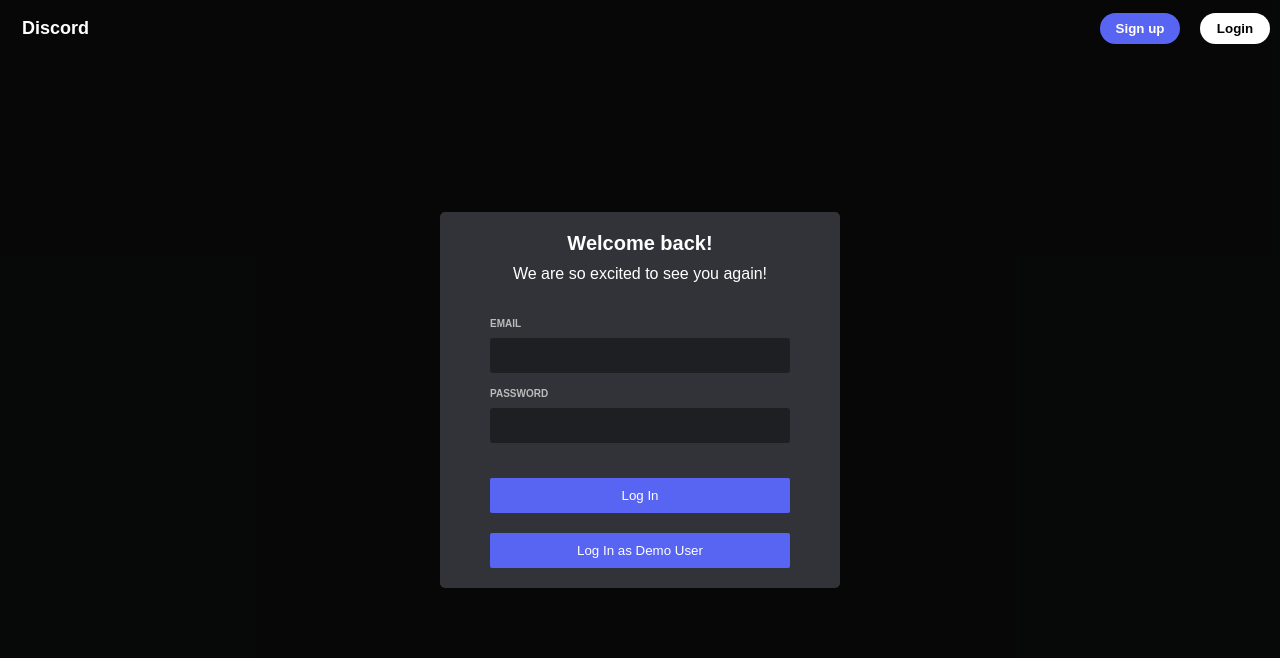
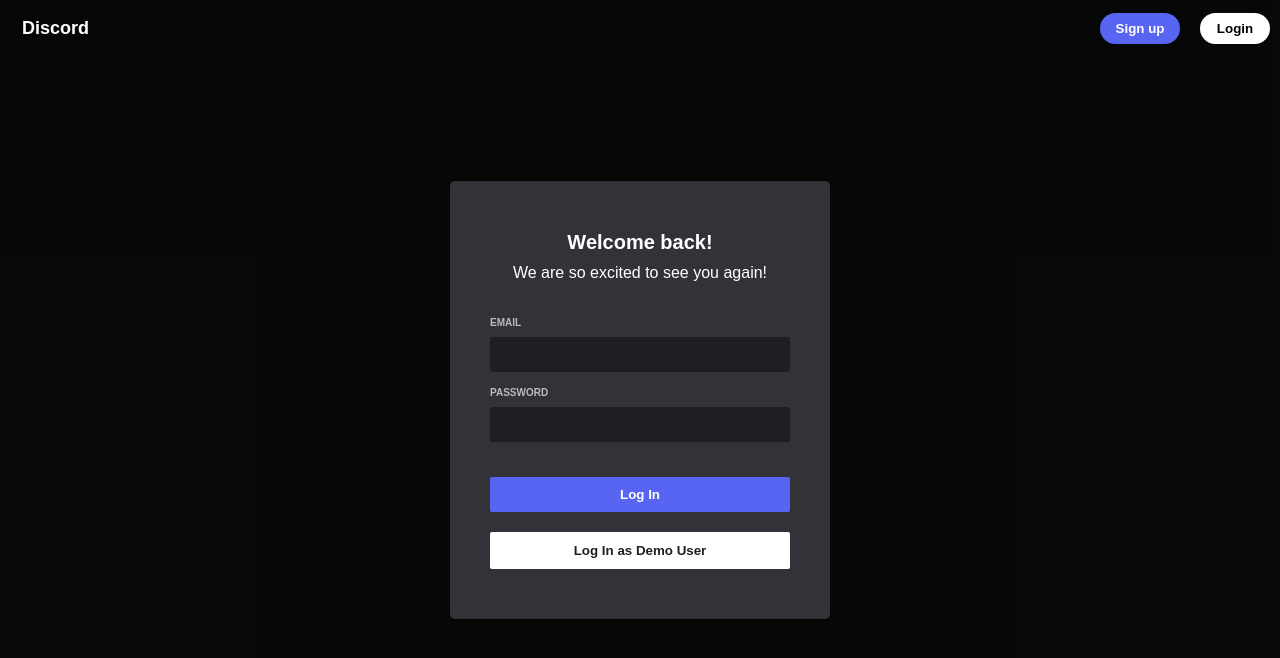
Before and after one commit to elya-le/Banter, a React (Vite) app in the folder react-vite/: page / in a window 1280 px wide. Both pictures are taken after a click on the button "Login". Shown: the top 658 px of the page. Built offline with nearby package versions, Linux system fonts and the light colour scheme; no server answers.

Commit message:
demo user button styling and minor copy changes

```diff
--- a/react-vite/src/components/Dashboard/Dashboard.css
+++ b/react-vite/src/components/Dashboard/Dashboard.css
@@ -129,6 +129,7 @@
 .server-grid {
   display: grid;
   grid-template-columns: repeat(5, 1fr);
+  padding: 10px 0px 0px 0px;
   gap: 20px;
 }
 
--- a/react-vite/src/components/Dashboard/Dashboard.jsx
+++ b/react-vite/src/components/Dashboard/Dashboard.jsx
@@ -67,6 +67,7 @@
           <h1>Find your community on Discord</h1>
           <p>From gaming, to music, to learning, there's a place for you.</p>
         </div>
+        <h1>Find your community on Discord</h1>
         <div className="server-grid">
           {servers.map((server) => (
             <div key={server.id} className="server-card">
--- a/react-vite/src/components/LoginFormModal/LoginForm.css
+++ b/react-vite/src/components/LoginFormModal/LoginForm.css
@@ -13,13 +13,13 @@
 
 
 .login-sign-up-container {
-  padding: 20px;
+  padding: 50px 10px;
   border-radius: 5px;
   background-color: rgb(49, 51, 56);
   display: flex;
   flex-direction: column;
   align-items: center;
-  width: 400px;
+  width: 380px;
 }
 
 .login-sign-up-header {
@@ -77,6 +77,27 @@
   font-style: italic;
 }
 
+.log-in-submit {
+  font-weight: bold;
+}
+
+.demo-button {
+  box-sizing: border-box; /* Apply box-sizing to default state */
+  border: 1px solid transparent; /* Default border to prevent size change */
+  background-color: white;
+  color: #1E1F22;
+  font-weight: bold;
+
+}
+
+.demo-button:hover {
+  box-sizing: border-box;
+  background-color: white;
+  color: #22A559;
+  font-weight: bold;
+  border: 1px solid #22A559;
+}
+
 .sign-up-link {
   margin-top: 15px;
   font-size: 0.9em;
--- a/react-vite/src/components/LoginFormModal/LoginFormModal.jsx
+++ b/react-vite/src/components/LoginFormModal/LoginFormModal.jsx
@@ -83,7 +83,7 @@
             </label>
           </div>
           </div>
-          <button type="submit">Log In</button>
+          <button type="submit" className="log-in-submit">Log In</button>
           <button type="button" onClick={handleDemoLogin} className="demo-button">Log In as Demo User</button>
         </form>
       </div>
```
